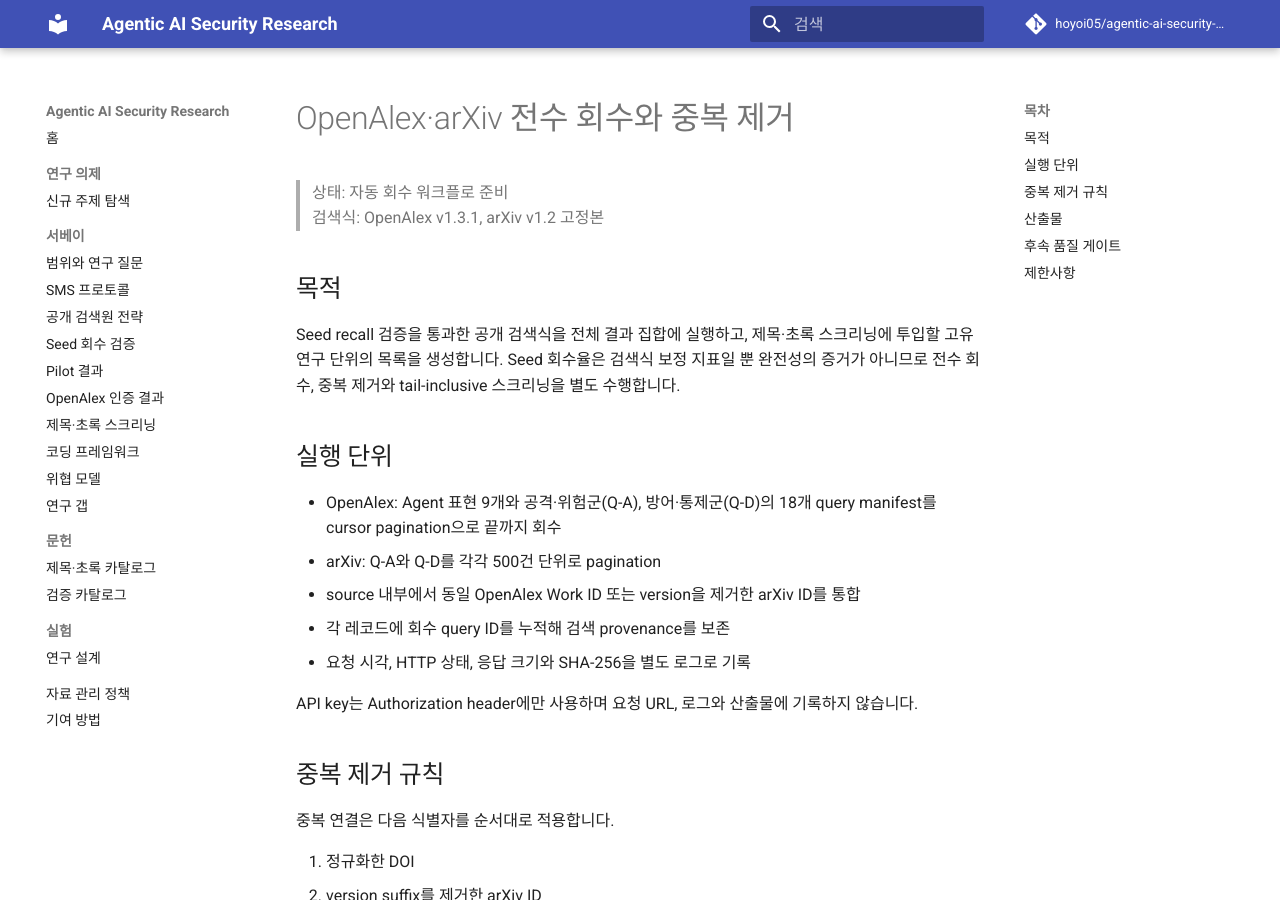
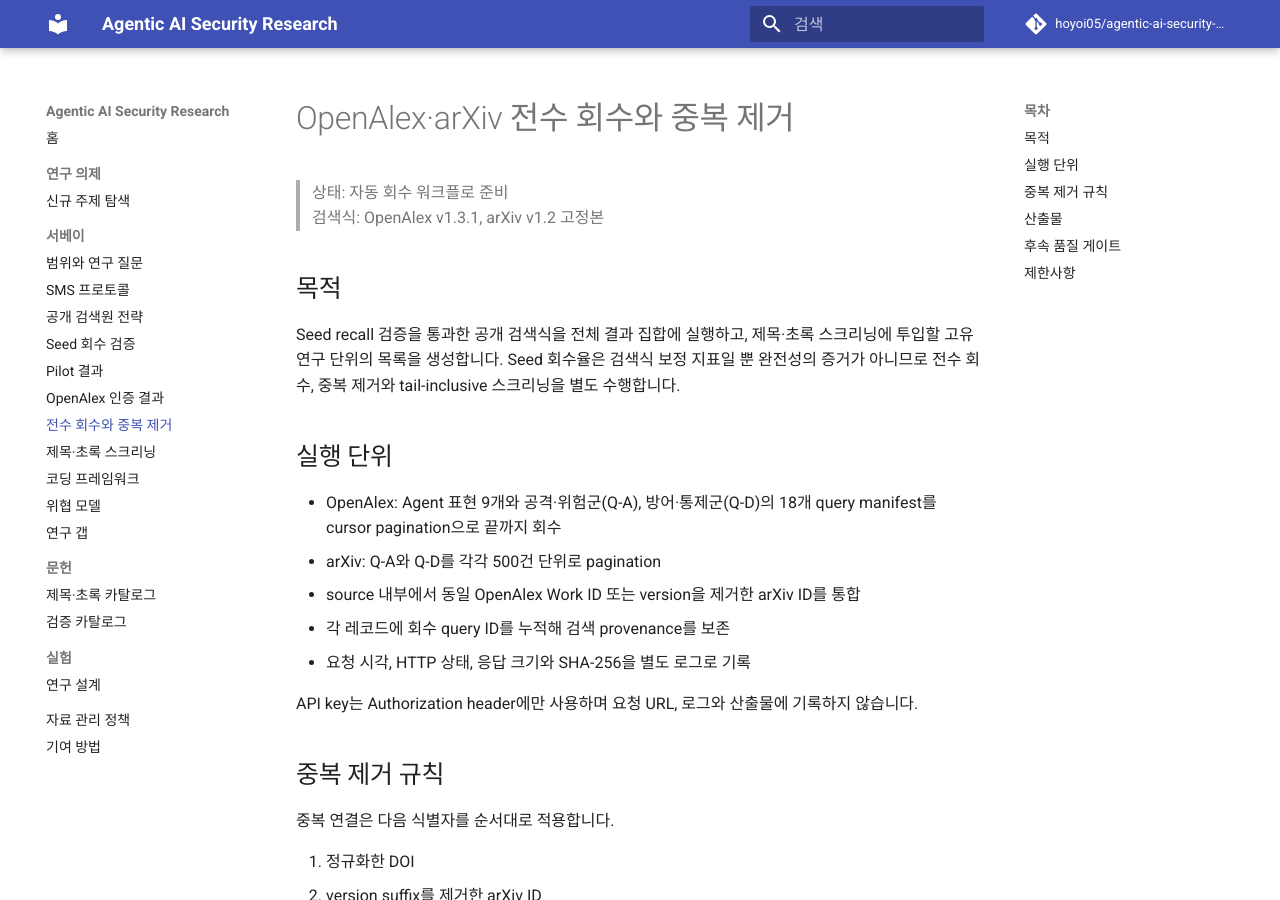
Before and after one commit to hoyoi05/agentic-ai-security-research, an MkDocs documentation site: the page built from docs/survey/full-retrieval.md, in a window 1280 px wide and 900 px high. Built offline with MkDocs 1.6.1 and Material for MkDocs 9.7.7, drawn with Linux system fonts in a browser that asks for light colours; comment, search, counter and statistics services are not loaded.

Commit message:
docs: add full retrieval protocol to navigation

```diff
--- a/mkdocs.yml
+++ b/mkdocs.yml
@@ -30,6 +30,7 @@
       - Seed 회수 검증: survey/seed-validation.md
       - Pilot 결과: survey/pilot-results.md
       - OpenAlex 인증 결과: survey/openalex-authenticated-pilot.md
+      - 전수 회수와 중복 제거: survey/full-retrieval.md
       - 제목·초록 스크리닝: survey/title-abstract-screening-pilot.md
       - 코딩 프레임워크: survey/coding-framework.md
       - 위협 모델: survey/threat-model.md
```
